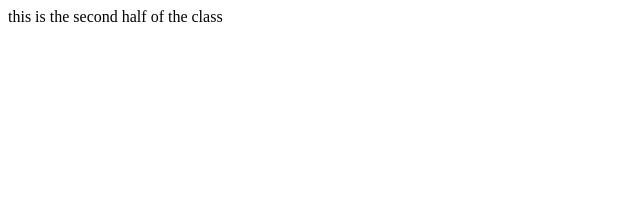
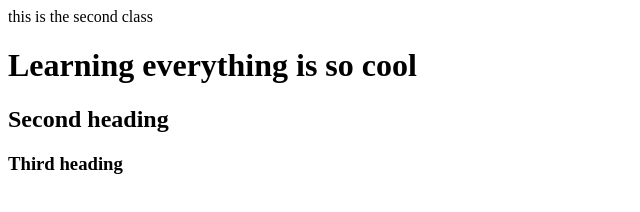
Before and after one commit to Yunnsha/web-dev-2026, a plain HTML site: page index.html in a window 1280 px wide. Shown: the whole page, without its empty margins (0-640 px from the left). Drawn offline with Linux system fonts and the light colour scheme.

Commit message:
day2 commit

```diff
--- a/index.html
+++ b/index.html
@@ -3,9 +3,12 @@
 <head>
     <meta charset="UTF-8">
     <meta name="viewport" content="width=device-width, initial-scale=1.0">
-    <title>Document</title>
+    <title> First web dev </title>
 </head>
 <body>
-    this is the second half of the class
+    this is the second class
+<h1> Learning everything is so cool</h1>
+<h2> Second heading</h2>
+<h3> Third heading</h3>
 </body>
 </html>
```
